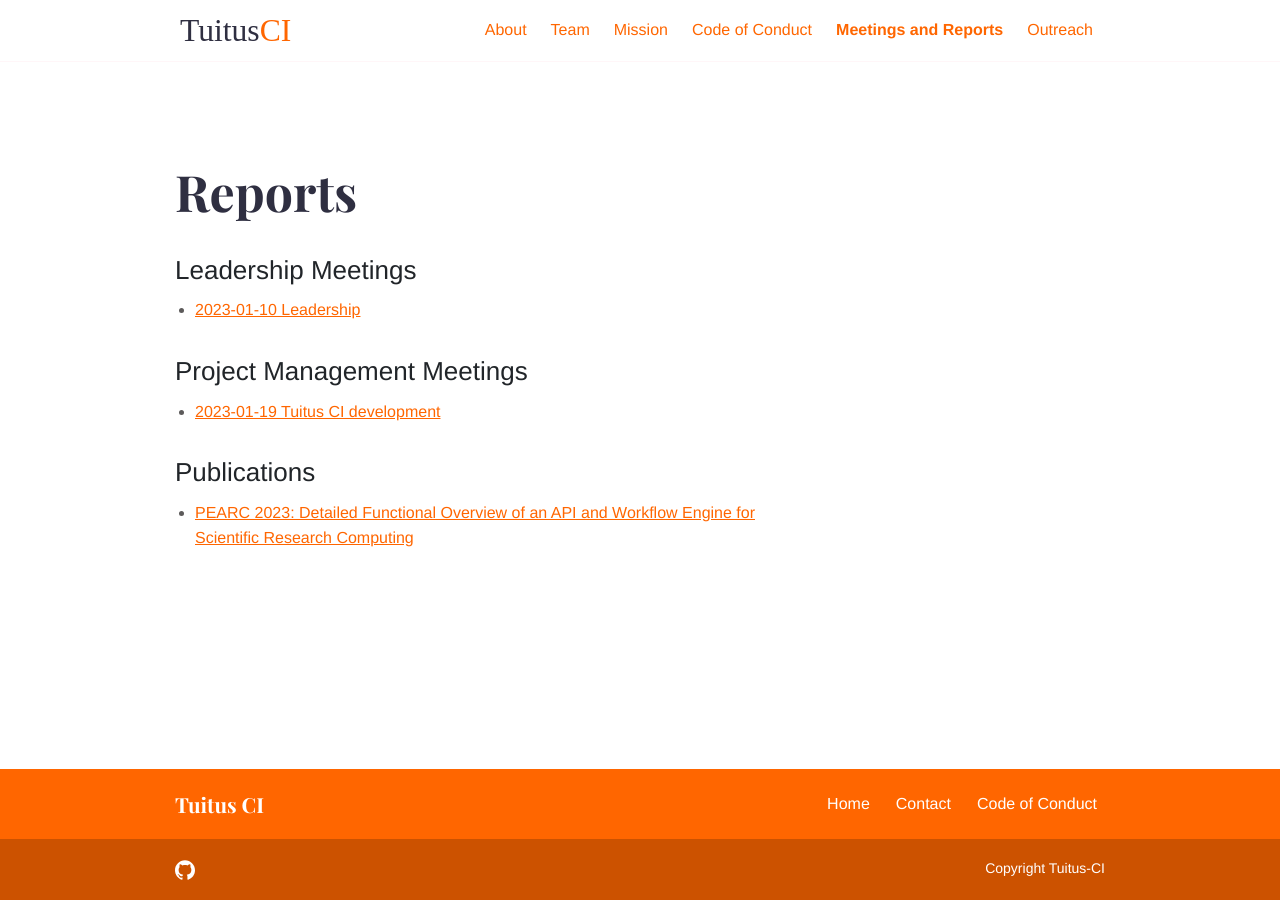
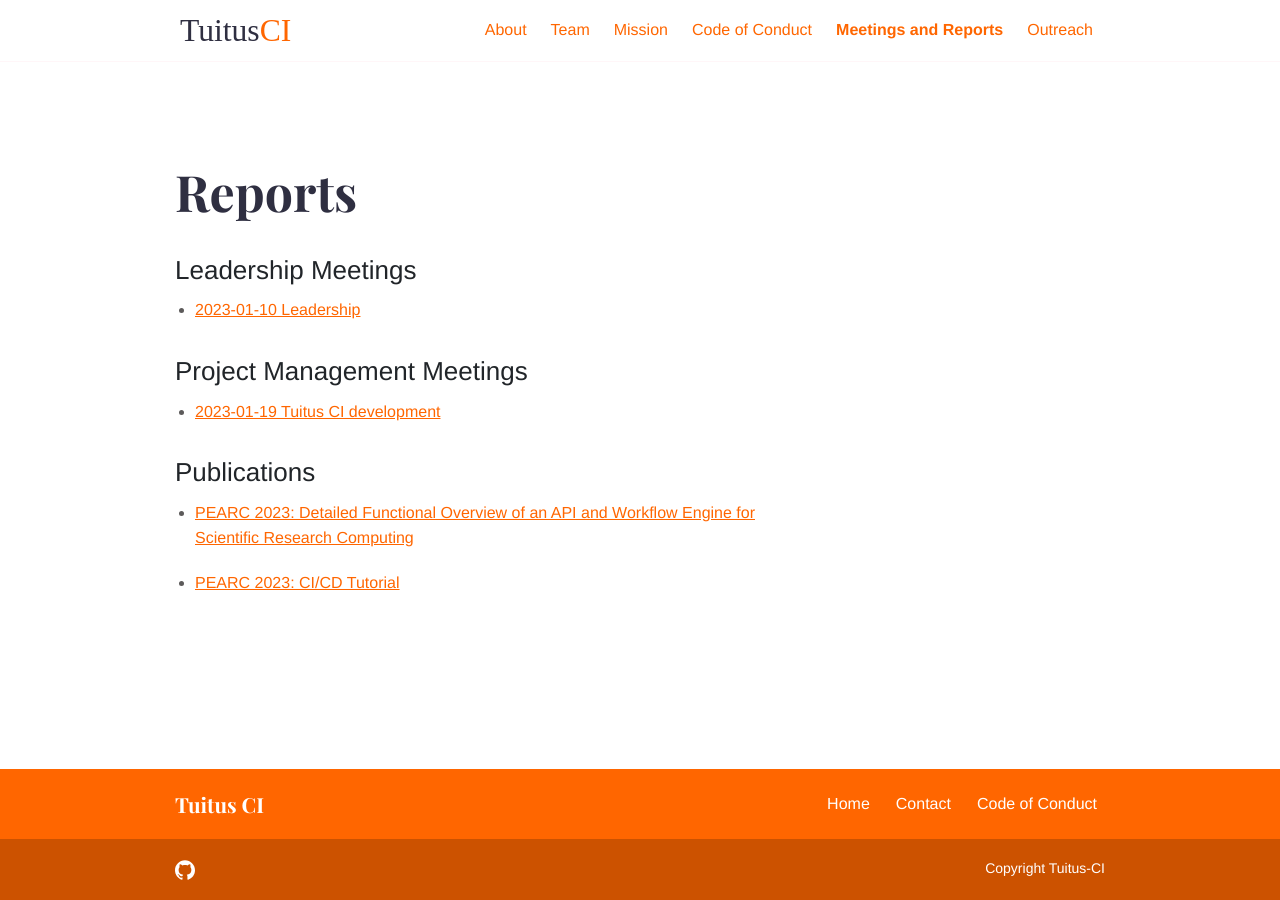
Before and after one commit to tuitus-ci/tuitus-ci.github.io, a Jekyll site: the page built from reports.md, in a window 1280 px wide. Built offline with Jekyll 4.4.1, drawn with Linux system fonts in a browser that asks for light colours.

Commit message:
Tutorial link to reports

```diff
--- a/reports.md
+++ b/reports.md
@@ -16,3 +16,5 @@ bodyClass: page-about
 ## Publications
 
   * [PEARC 2023: Detailed Functional Overview of an API and Workflow Engine for Scientific Research Computing](/files/publications/2023-pearc-ci.pdf)
+
+  * [PEARC 2023: CI/CD Tutorial](/files/publications/2023-pearc-tutorial.pdf)
```
